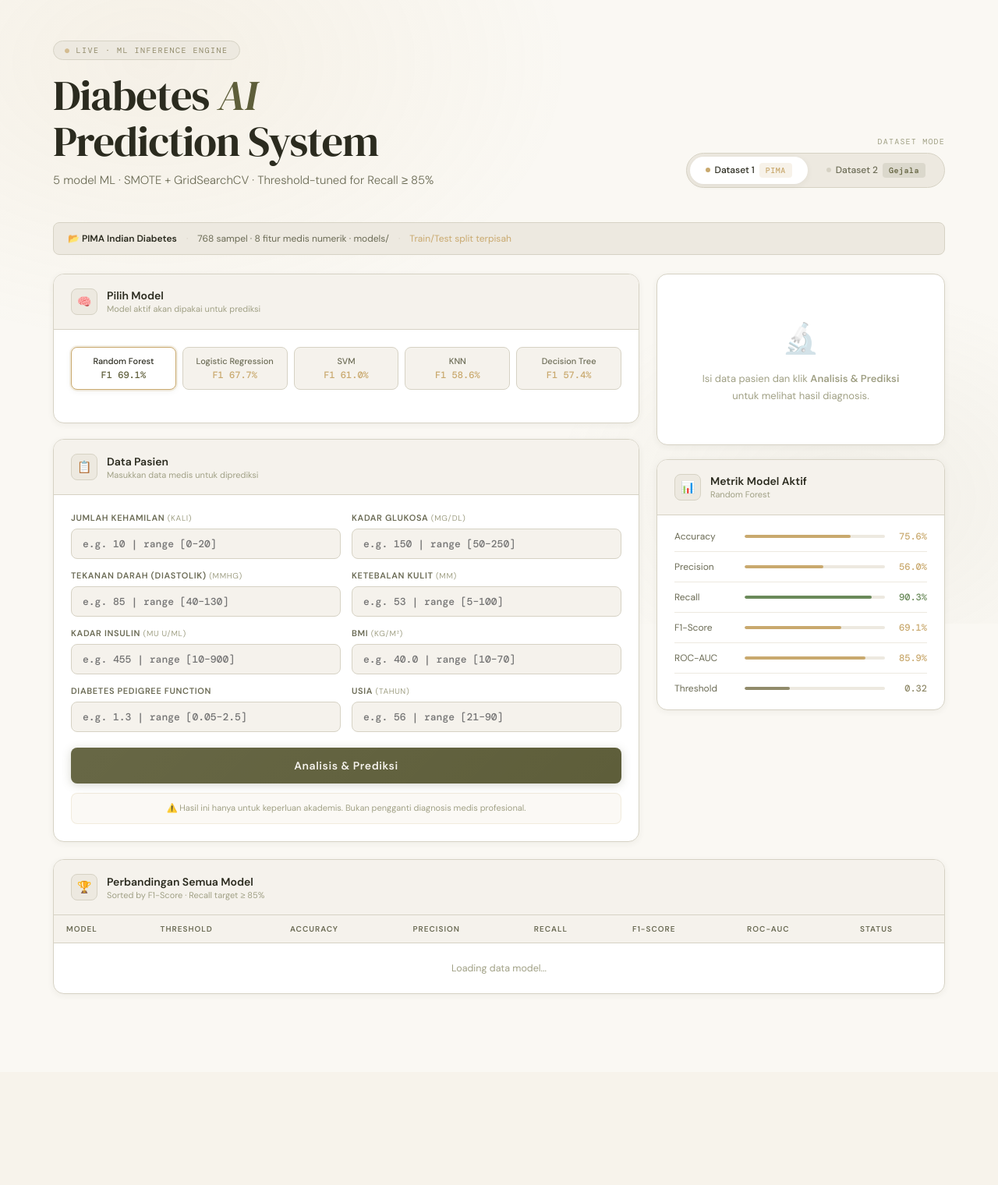
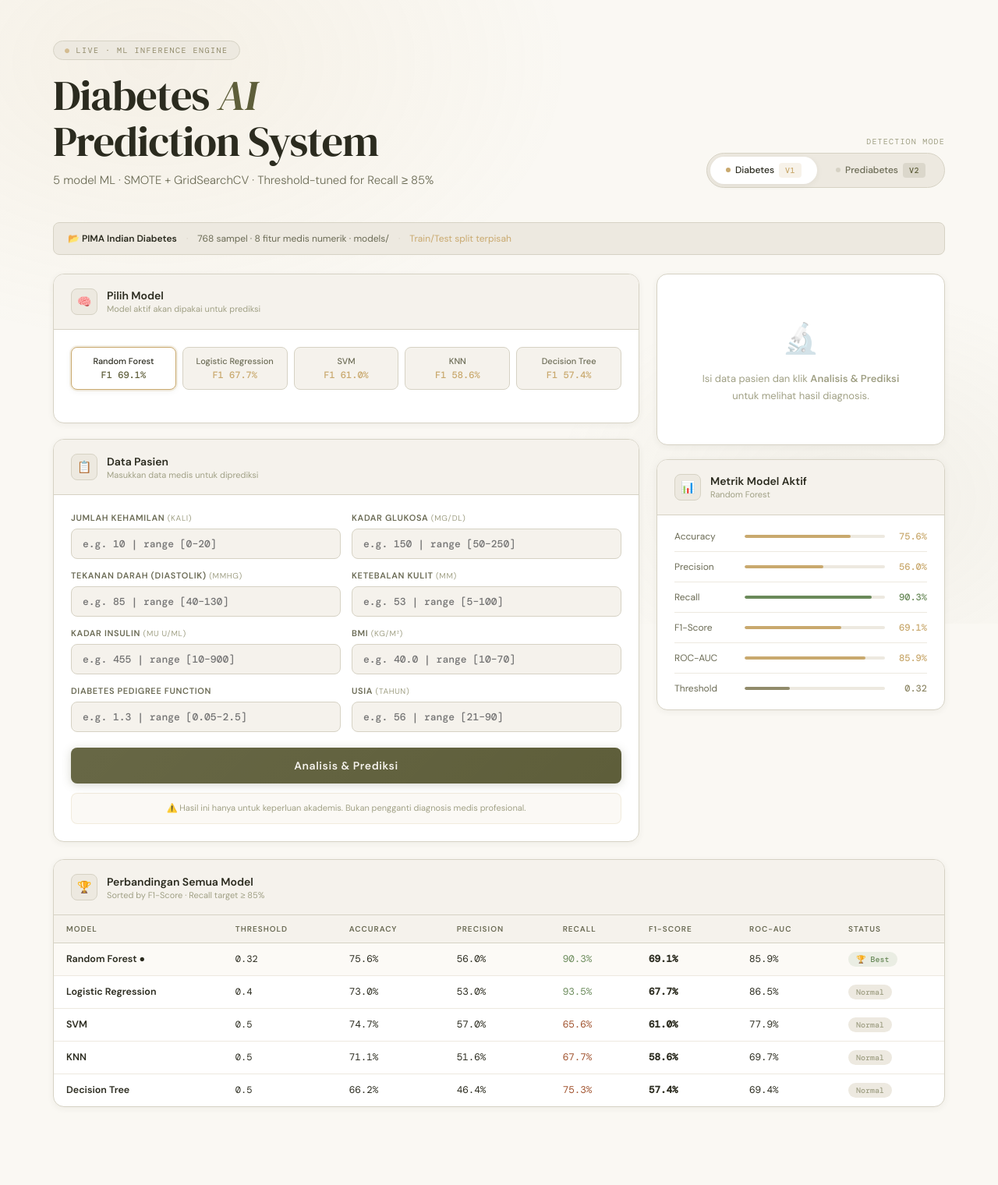
Before and after one commit to 8PiringNasiGoreng/GlucoPulse, a Flask app: page / in a window 1280 px wide. Shown: the whole page at 78% size. Before the commit the page ends 1275 px from the top, so only its background shows below. Run offline with Flask 3, Linux system fonts and the light colour scheme; parts of the project's set-up code (start-up, migrations or seed data) failed here and were passed over.

Commit message:
perbaiki sedikit bug

```diff
--- a/diabetes_webapp/diabetes_app/templates/index.html
+++ b/diabetes_webapp/diabetes_app/templates/index.html
@@ -802,7 +802,7 @@
 
           <!-- DATASET MODE TOGGLE -->
           <div class="mode-toggle-wrap">
-            <span class="mode-label">Dataset Mode</span>
+            <span class="mode-label">Detection Mode</span>
             <div class="mode-toggle">
               <button
                 class="mode-btn active"
@@ -810,13 +810,13 @@
                 onclick="switchMode('v1')"
               >
                 <span class="mode-dot"></span>
-                Dataset 1
-                <span class="mode-badge v1">PIMA</span>
+                Diabetes
+                <span class="mode-badge v1">V1</span>
               </button>
               <button class="mode-btn" id="modeV2" onclick="switchMode('v2')">
                 <span class="mode-dot"></span>
-                Dataset 2
-                <span class="mode-badge v2">Gejala</span>
+                Prediabetes
+                <span class="mode-badge v2">V2</span>
               </button>
             </div>
           </div>
@@ -1064,13 +1064,43 @@
           if (!activeModel && modelsData.length)
             activeModel = modelsData[0].name;
           renderModelGrid();
-          //renderTable();
+          renderTable();
           setActiveModel(activeModel);
         } catch (e) {
           console.error('Load models failed:', e);
           document.getElementById('modelGrid').innerHTML =
             `<div style="grid-column:1/-1;text-align:center;color:var(--danger);font-size:12px;padding:16px 0;">⚠️ Gagal memuat model dari server</div>`;
         }
+      }
+
+      function renderTable() {
+        const tbody = document.getElementById('tableBody');
+        if (!modelsData.length) return;
+
+        tbody.innerHTML = modelsData.map((m, i) => {
+          const isActive = m.name === activeModel;
+          const dn = m.name.replace(/_2$/, '').replace(/_/g, ' ');
+          const recallOk = m.recall >= 0.85;
+
+          let badge, badgeClass;
+          if (i === 0)          { badge = '🏆 Best';  badgeClass = 'best'; }
+          else if (m.f1 >= 0.75){ badge = '✓ Good';   badgeClass = 'good'; }
+          else                  { badge = 'Normal';   badgeClass = 'normal'; }
+
+          return `
+            <tr class="${isActive ? 'highlight-row' : ''}">
+              <td class="td-model">${dn}${isActive ? ' ●' : ''}</td>
+              <td style="font-family:'DM Mono',monospace;font-size:12px;">${m.threshold}</td>
+              <td style="font-family:'DM Mono',monospace;">${(m.accuracy  * 100).toFixed(1)}%</td>
+              <td style="font-family:'DM Mono',monospace;">${(m.precision * 100).toFixed(1)}%</td>
+              <td style="font-family:'DM Mono',monospace;color:${recallOk ? 'var(--success)' : 'var(--danger)'};">
+                ${(m.recall * 100).toFixed(1)}%
+              </td>
+              <td style="font-family:'DM Mono',monospace;font-weight:600;">${(m.f1      * 100).toFixed(1)}%</td>
+              <td style="font-family:'DM Mono',monospace;">${(m.roc_auc  * 100).toFixed(1)}%</td>
+              <td><span class="td-badge ${badgeClass}">${badge}</span></td>
+            </tr>`;
+        }).join('');
       }
 
       // ── Fetch feature config ─────────────────────────────────────────────
@@ -1108,6 +1138,7 @@
           b.classList.toggle('active', b.dataset.name === name);
         });
         renderMetrics(name);
+        renderTable();
         // Display name without _2
         const dn = name.replace(/_2$/, '').replace(/_/g, ' ');
         document.getElementById('activeModelName').textContent = dn;
@@ -1151,37 +1182,6 @@
       <span class="metric-val" style="color:var(--warm-earth)">${m.threshold}</span>
     </div>`;
         document.getElementById('metricsList').innerHTML = html;
-      }
-
-      // ── Render form ──────────────────────────────────────────────────────
-      function renderForm() {
-        const grid = document.getElementById('formGrid');
-        grid.innerHTML = '';
-        featuresData.forEach((f) => {
-          const div = document.createElement('div');
-          div.className = 'form-group';
-          if (f.type === 'select') {
-            // Gender field (v2)
-            const opts = (f.options || [])
-              .map((o) => `<option value="${o}">${o}</option>`)
-              .join('');
-            div.innerHTML = `
-        <label>${f.label}</label>
-        <select id="feat_${f.name}" name="${f.name}">
-          <option value="" disabled selected>— Pilih —</option>
-          ${opts}
-        </select>`;
-          } else {
-            div.innerHTML = `
-        <label>${f.label} <span class="unit-label">${f.unit ? '(' + f.unit + ')' : ''}</span></label>
-        <input type="number" id="feat_${f.name}" name="${f.name}"
-          min="${f.min}" max="${f.max}" step="${f.step}"
-          placeholder="e.g. ${((f.min + f.max) / 2).toFixed(f.step < 1 ? 1 : 0)} | range [${f.min}–${f.max}]"
-          oninput="clampInput(this,${f.min},${f.max})"
-        />`;
-          }
-          grid.appendChild(div);
-        });
       }
 
       function clampInput(el, min, max) {
```
